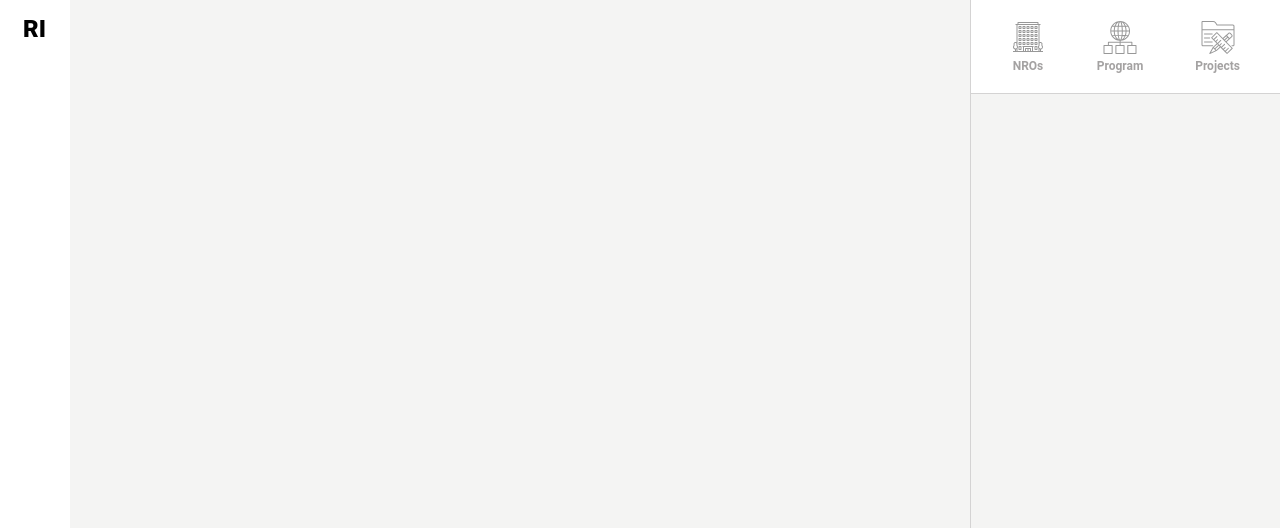
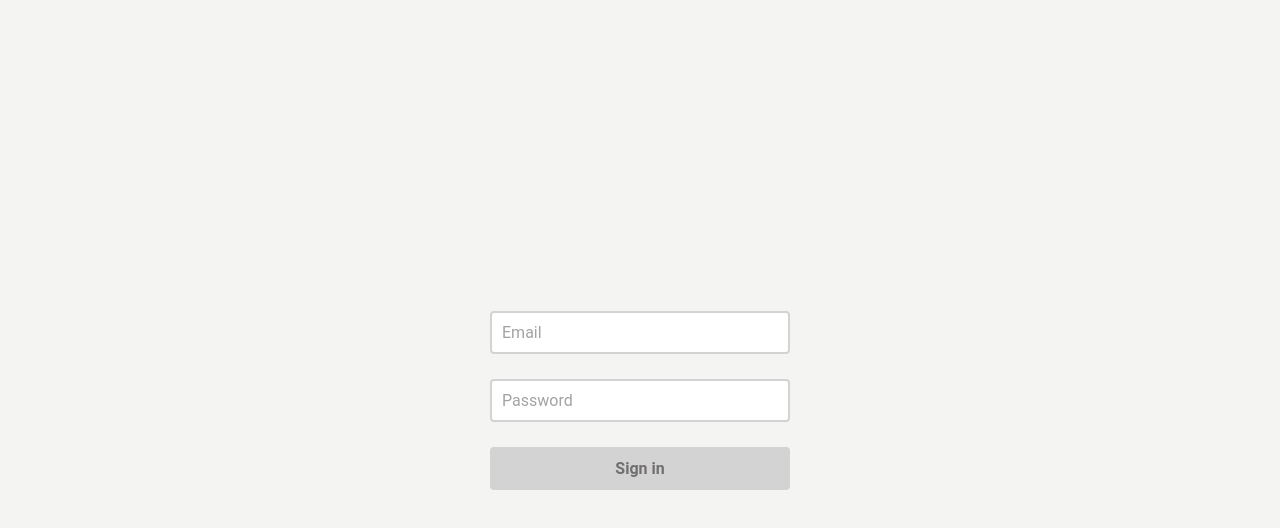
Before and after one commit to Arpo87/https-github.com-vanishing-point-studio-gp-resource, a React (Create React App) app in the folder frontend/: page /login in a window 1280 px wide. Shown: the top 528 px of the page. Built offline with nearby package versions, Linux system fonts and the light colour scheme; what webfontloader would draw is missing.

Commit message:
Add basic login page

```diff
--- a/frontend/src/components/app/App.jsx
+++ b/frontend/src/components/app/App.jsx
@@ -1,7 +1,9 @@
 import React from 'react'
 import WebFont from 'webfontloader'
+import { BrowserRouter as Router, Switch, Route } from 'react-router-dom'
 import BrowserCheck from '../browser/BrowserCheck'
 import Frame from '../frame/Frame'
+import Login from '../login/Login'
 import './App.scss'
 
 WebFont.load({
@@ -12,7 +14,12 @@ WebFont.load({
 
 const App = () => (
   <BrowserCheck>
-    <Frame />
+    <Router>
+      <Switch>
+        <Route path="/login" exact component={Login} />
+        <Route path="/" component={Frame} />
+      </Switch>
+    </Router>
   </BrowserCheck>
 )
 
--- a/frontend/src/components/app/Base.scss
+++ b/frontend/src/components/app/Base.scss
@@ -9,27 +9,34 @@
   -webkit-tap-highlight-color: transparent;
 }
 
+button,
+a,
+input {
+  outline: none !important;
+}
+
 // Buttons
 button {
   cursor: pointer;
-  outline: none;
+  user-select: none;
   font-family: $font-1;
-  text-transform: uppercase;
+  border: none;
+  background-color: $border-1;
+  border-radius: 4px;
+  color: darken($text-2, 20%);
+  font-size: 16px;
+  font-weight: 700;
+  padding: 12px;
 
   &.plain {
-    background: none;
-    border: none;
     padding: 5px;
   }
 
   &.link {
-    background: none;
-    border: none;
-    padding: 0;
     font-size: 14px;
-    color: $text-2;
+    font-weight: 400;
+    text-transform: uppercase;
     padding: 3px 0;
-    user-select: none;
     border-bottom: 1px solid $border-1;
 
     &:hover,
@@ -41,13 +48,24 @@ button {
 }
 
 // Links
-a {
-  outline: none;
-}
-
 a.plain {
   text-decoration: none;
   color: $text-1;
+}
+
+// Inputs
+input {
+  border: 2px solid $border-1;
+  border-radius: 4px;
+  background-color: white;
+  padding: 10px;
+  font-family: $font-1;
+  font-size: 16px;
+  color: $text-1;
+
+  &::placeholder {
+    color: $text-2;
+  }
 }
 
 // Typography
@@ -55,7 +73,7 @@ a.plain {
   color: $text-2;
 }
 
-//Icons
+// Icons
 i {
   background-size: contain;
   background-repeat: no-repeat;
--- a/frontend/src/components/frame/Frame.jsx
+++ b/frontend/src/components/frame/Frame.jsx
@@ -1,5 +1,5 @@
 import React from 'react'
-import { BrowserRouter as Router, Switch, Route } from 'react-router-dom'
+import { Switch, Route } from 'react-router-dom'
 import Menu from '../menu/Menu'
 import MenuIcon from '../../assets/icons/Menu'
 import NroPage from '../pages/NroPage'
@@ -20,7 +20,7 @@ class Frame extends React.Component {
 
   render() {
     return (
-      <Router>
+      <React.Fragment>
         <div className="title-bar">
           <div className="logo">RI</div>
           <button id="showMenuButton" className="plain" type="button" onClick={showMenu}>
@@ -33,7 +33,7 @@ class Frame extends React.Component {
         <div className="frame-grower" />
         <div className="menu-background-overlay" />
         <Menu />
-      </Router>
+      </React.Fragment>
     )
   }
 
--- /dev/null
+++ b/frontend/src/components/login/Login.jsx
@@ -0,0 +1,40 @@
+import React from 'react'
+import './Login.scss'
+
+class Login extends React.Component {
+  state = { email: '', password: '' }
+
+  render() {
+    return (
+      <div className="login-page">
+        <form noValidate onSubmit={this.handleSubmit}>
+          <input
+            type="email"
+            name="email"
+            placeholder="Email"
+            spellCheck={false}
+            value={this.state.email}
+            onChange={this.handleInputChange}
+          />
+          <input
+            type="password"
+            name="password"
+            placeholder="Password"
+            spellCheck={false}
+            value={this.state.password}
+            onChange={this.handleInputChange}
+          />
+          <button type="submit">Sign in</button>
+        </form>
+      </div>
+    )
+  }
+
+  handleInputChange = e => this.setState({ [e.target.name]: e.target.value })
+
+  handleSubmit = e => {
+    e.preventDefault()
+  }
+}
+
+export default Login
--- /dev/null
+++ b/frontend/src/components/login/Login.scss
@@ -0,0 +1,19 @@
+.login-page {
+  flex-grow: 1;
+  display: flex;
+  flex-direction: column;
+  align-items: center;
+  justify-content: center;
+
+  form {
+    display: flex;
+    flex-direction: column;
+    align-items: stretch;
+    width: 300px;
+
+    input:not(:first-child),
+    button {
+      margin-top: 25px;
+    }
+  }
+}
```
